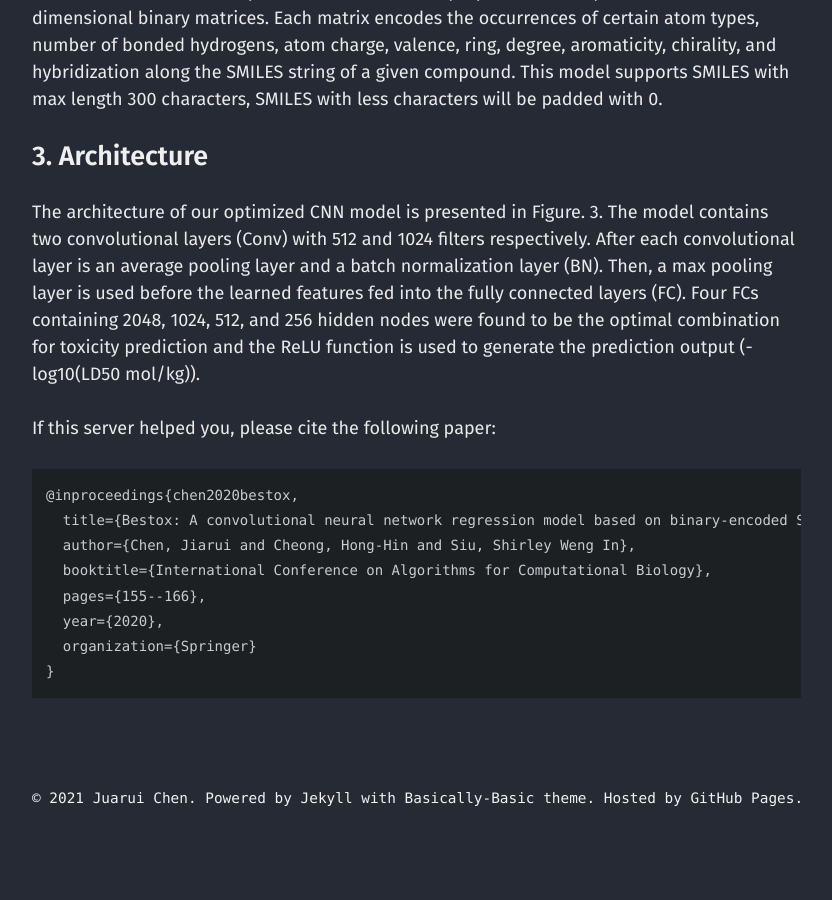
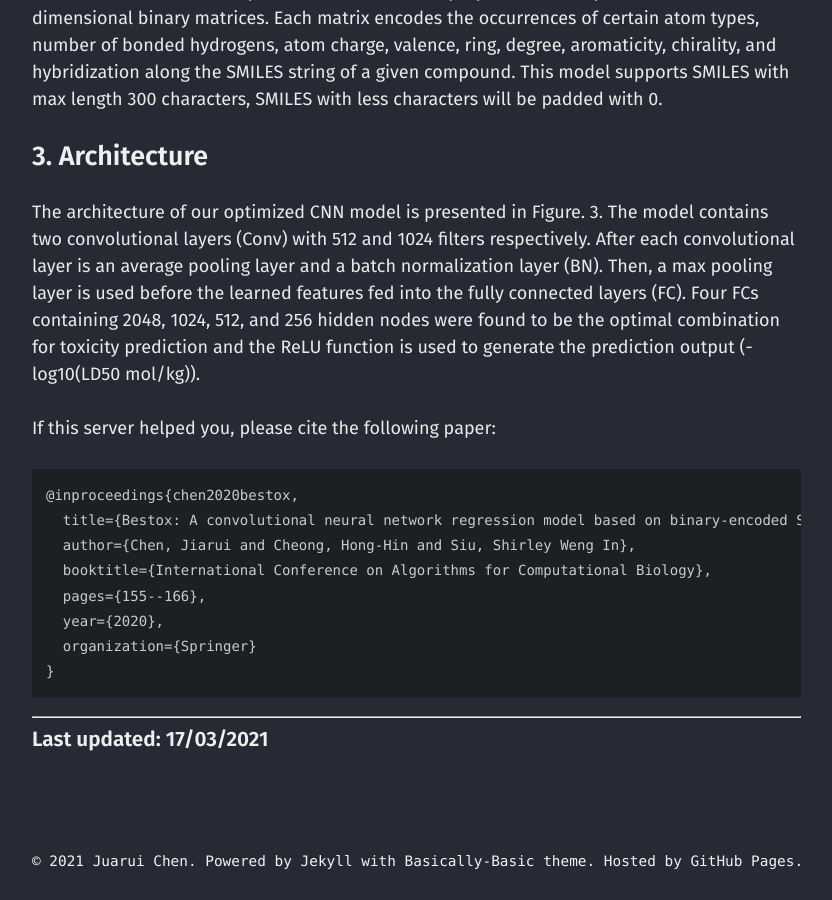
Before and after one commit to chen709847237/chen709847237, a Jekyll site: the page built from _projects/bestox.md, in a window 1280 px wide and 900 px high, scrolled down 1401 px. Shown: the whole window, without its empty margins (40-872 px from the left). Built offline with Jekyll 4.4.1, drawn with Linux system fonts in a browser that asks for light colours; emoji names are drawn with the system emoji font; before the commit the page ends 2238 px from its top, so only the background shows below that.

Commit message:
Update bestox.md

````diff
--- a/_projects/bestox.md
+++ b/_projects/bestox.md
@@ -31,3 +31,5 @@ If this server helped you, please cite the following paper:
   organization={Springer}
 }
 ```
+* * *
+#### Last updated: 17/03/2021
````
